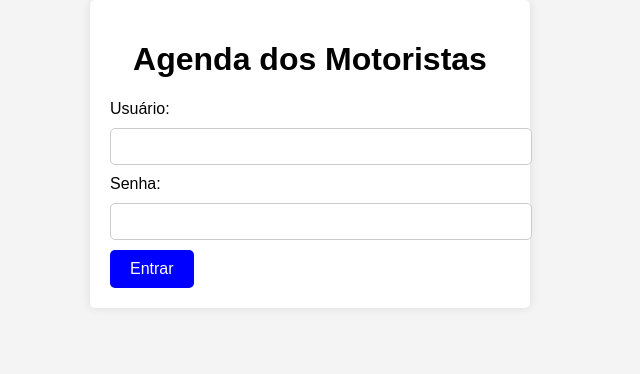
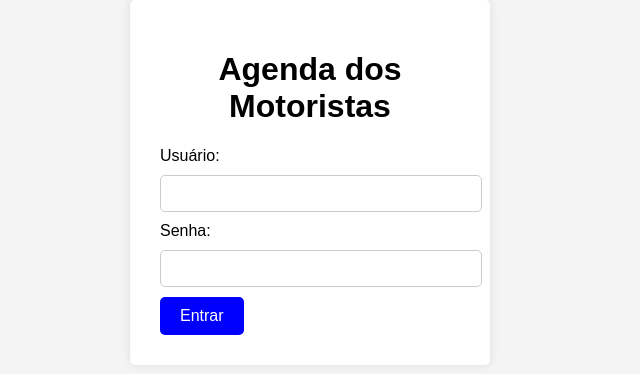
Before and after one commit to bloodking1904/testnoe, a plain HTML site: page login.html in a window 1280 px wide. Shown: the whole page, without its empty margins (330-970 px from the left). Drawn offline with Linux system fonts and the light colour scheme.

Commit message:
Update styles.css

```diff
--- a/styles.css
+++ b/styles.css
@@ -63,9 +63,9 @@ body {
     align-items: center; /* Centraliza os elementos no eixo horizontal */
     justify-content: center; /* Centraliza os elementos no eixo vertical */
     width: 100%; /* Garante que o contêiner ocupe toda a largura */
-    max-width: 400px; /* Limita a largura máxima do contêiner */
+    max-width: 300px; /* Limita a largura máxima do contêiner */
     margin: 0 auto; /* Centraliza o contêiner horizontalmente */
-    padding: 20px; /* Adiciona um padding interno ao contêiner */
+    padding: 30px; /* Adiciona um padding interno ao contêiner */
     background-color: white; /* Fundo branco para o contêiner */
     border-radius: 5px; /* Bordas arredondadas */
     box-shadow: 0 0 10px rgba(0, 0, 0, 0.1); /* Sombra para dar destaque ao contêiner */
```
